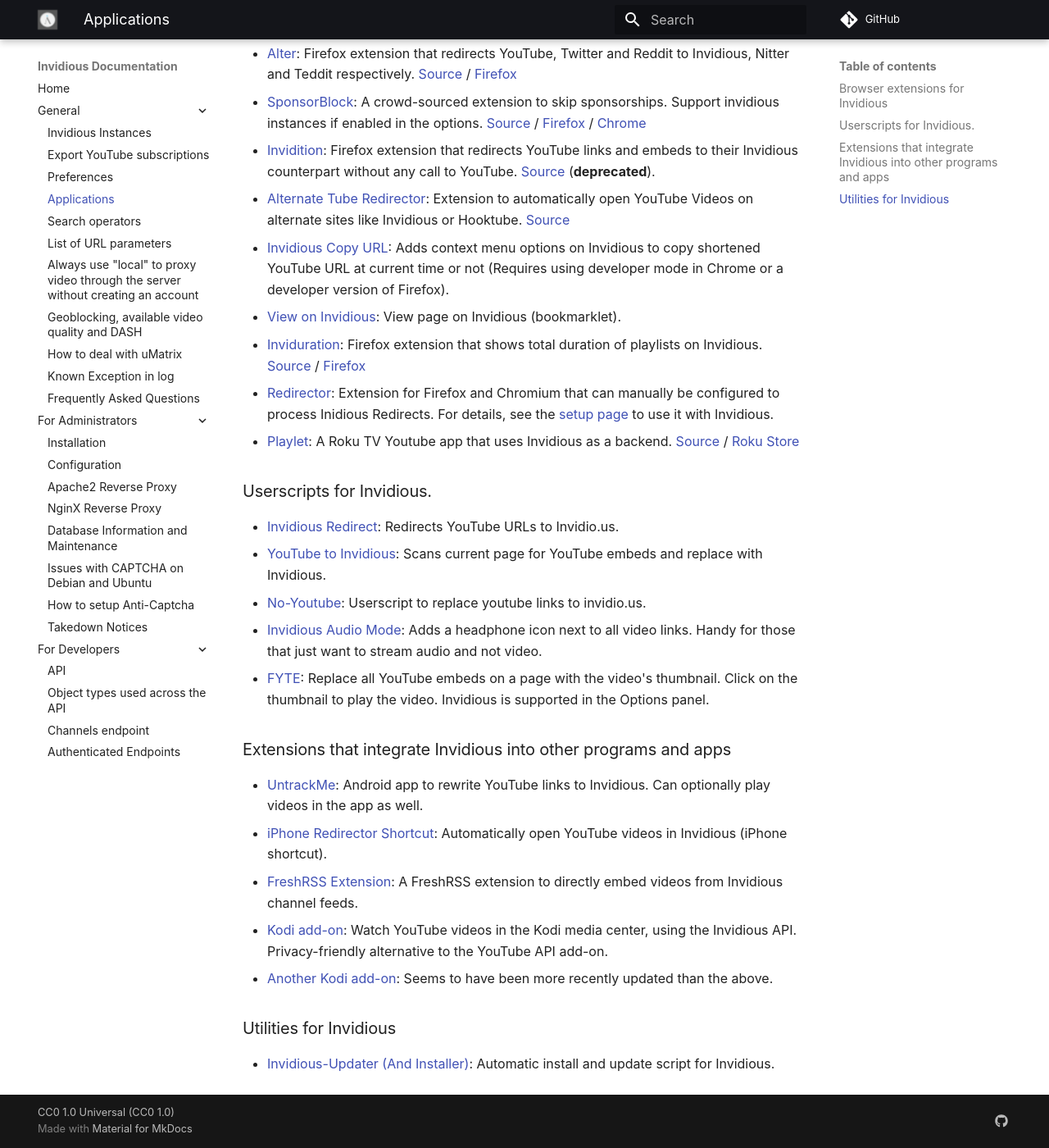
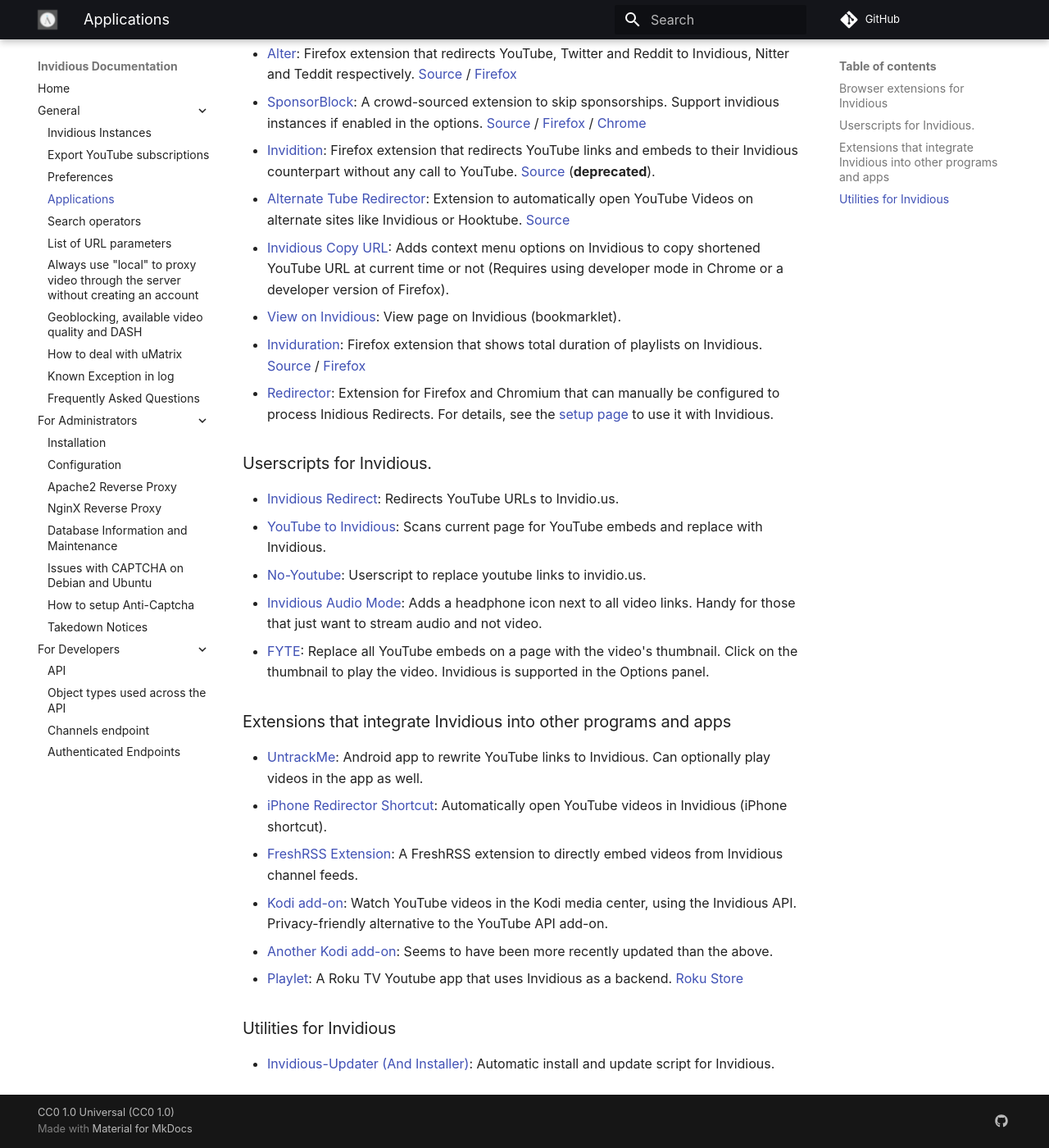
Before and after one commit to iv-org/documentation, an MkDocs documentation site: the page built from docs/applications.md, in a window 1280 px wide and 1400 px high, scrolled down 232 px. Shown: the whole window at 82% size. Built offline with MkDocs 1.6.1 and Material for MkDocs 9.7.7, drawn with Linux system fonts in a browser that asks for light colours; comment, search, counter and statistics services are not loaded; some of the changed lines change nothing that is shown.

Commit message:
Move playlet to the right section

```diff
--- a/docs/applications.md
+++ b/docs/applications.md
@@ -10,7 +10,6 @@
 - [View on Invidious](https://omar.yt/722e5c15832840fe1ae8830b7c590254b9e0a45c/invidious-bookmarklet.html): View page on Invidious (bookmarklet).
 - [Inviduration](https://addons.mozilla.org/addon/inviduration): Firefox extension that shows total duration of playlists on Invidious. [Source](https://github.com/rsapkf/inviduration) / [Firefox](https://addons.mozilla.org/addon/inviduration)
 - [Redirector](https://github.com/einaregilsson/Redirector): Extension for Firefox and Chromium that can manually be configured to process Inidious Redirects. For details, see the [setup page](./redirector-setup.md) to use it with Invidious.
-- [Playlet](https://github.com/iBicha/playlet): A Roku TV Youtube app that uses Invidious as a backend. [Source](https://github.com/iBicha/playlet) / [Roku Store](https://my.roku.com/account/add?channel=PLAYLET)
 
 ### Userscripts for Invidious.
 - [Invidious Redirect](https://greasyfork.org/en/scripts/370461-invidious-redirect): Redirects YouTube URLs to Invidio.us.
@@ -25,6 +24,7 @@
 - [FreshRSS Extension](https://github.com/tmiland/freshrss-invidious): A FreshRSS extension to directly embed videos from Invidious channel feeds.
 - [Kodi add-on](https://github.com/TheAssassin/kodi-invidious-plugin): Watch YouTube videos in the Kodi media center, using the Invidious API. Privacy-friendly alternative to the YouTube API add-on.
 - [Another Kodi add-on](https://github.com/lekma/plugin.video.invidious): Seems to have been more recently updated than the above.
+- [Playlet](https://github.com/iBicha/playlet): A Roku TV Youtube app that uses Invidious as a backend. [Roku Store](https://my.roku.com/account/add?channel=PLAYLET)
 
 ### Utilities for Invidious
 - [Invidious-Updater (And Installer)](https://github.com/tmiland/Invidious-Updater): Automatic install and update script for Invidious.
```
